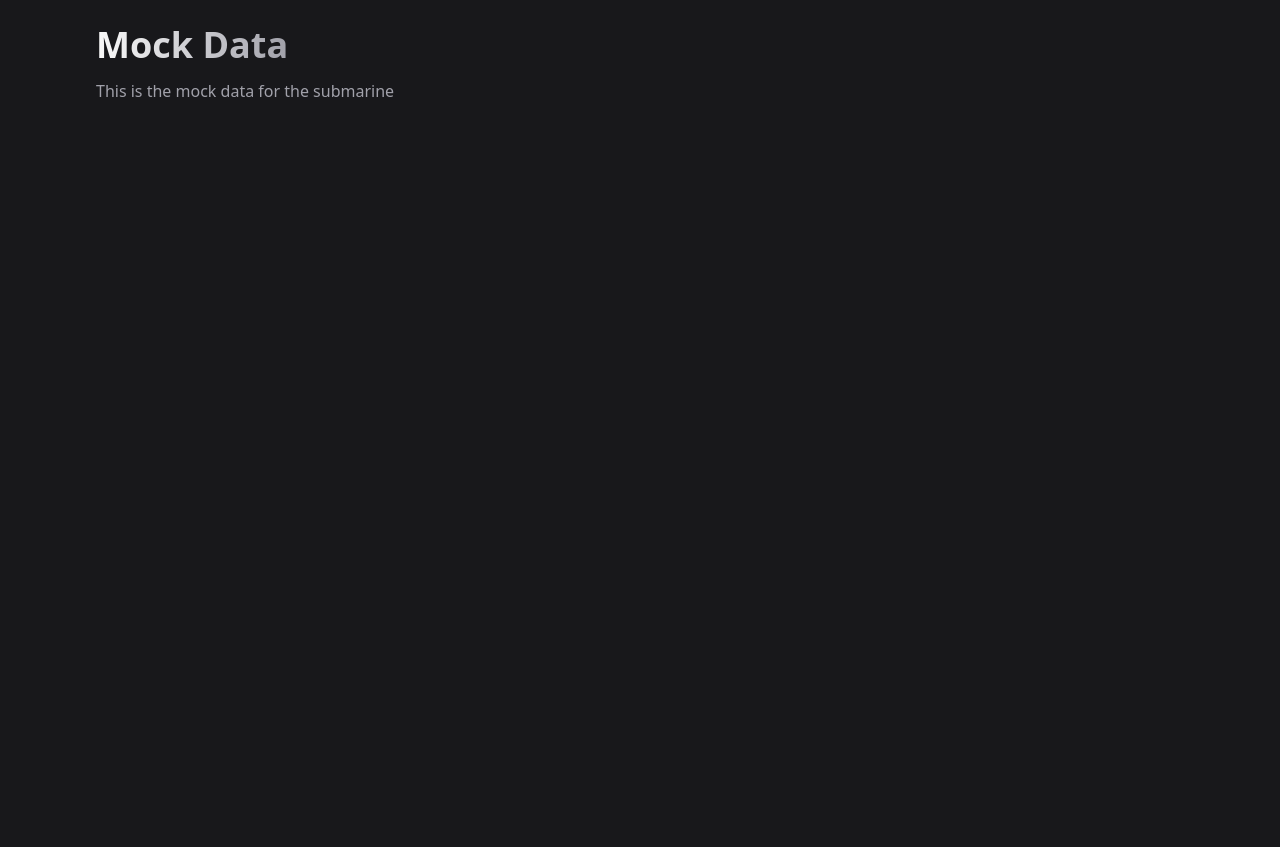
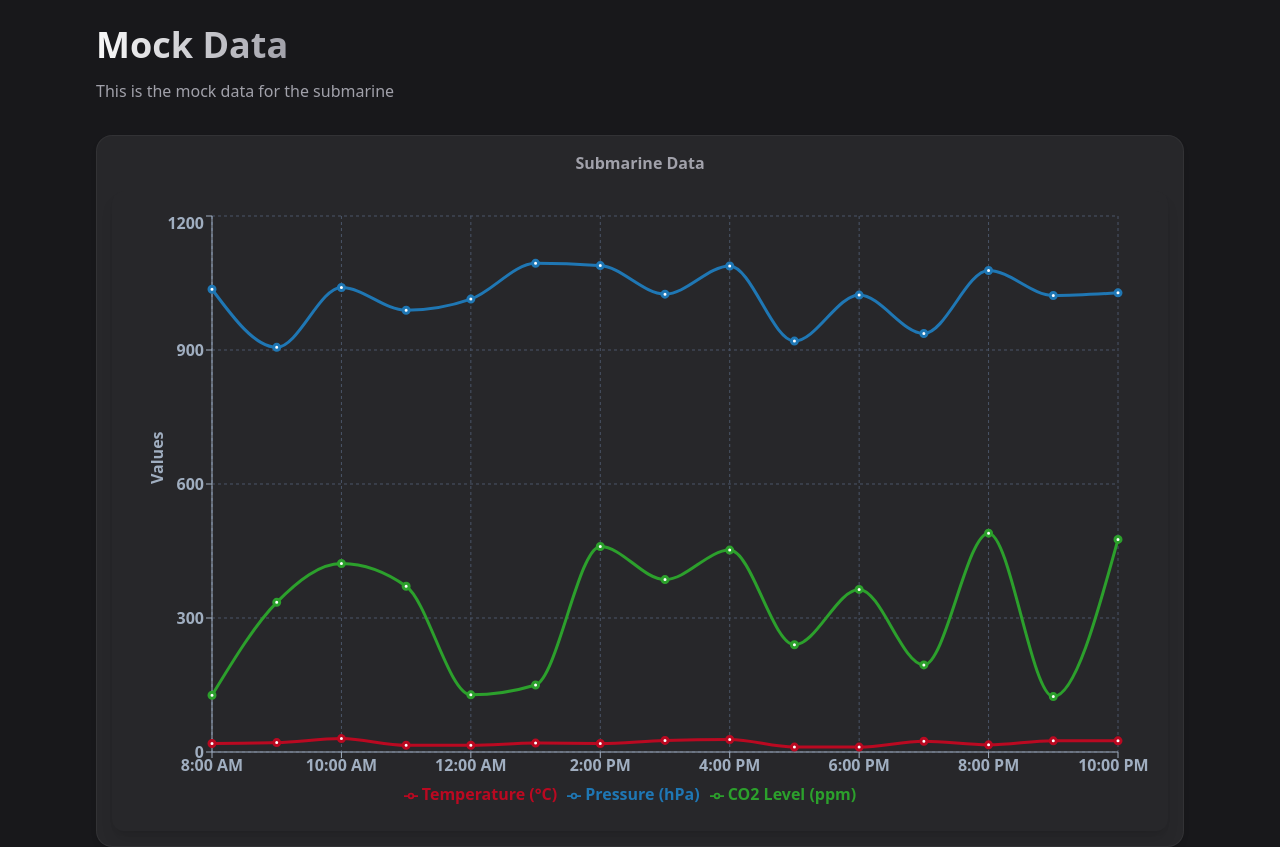
Before and after one commit to Zerefez/Submarine-client, a React (Create React App) app: page / in a window 1280 px wide. Shown: the part 1420-2267 px from the top of the page. Before the commit the page ends 1555 px from the top, so only its background shows below. Built offline with nearby package versions, Linux system fonts and the light colour scheme.

Commit message:
Update mockdata & graph

```diff
--- a/package.json
+++ b/package.json
@@ -10,6 +10,7 @@
     "react": "^18.3.1",
     "react-dom": "^18.3.1",
     "react-scripts": "5.0.1",
+    "recharts": "^2.13.0",
     "tailwind-scrollbar": "^3.1.0",
     "web-vitals": "^2.1.4"
   },
--- a/src/App.js
+++ b/src/App.js
@@ -1,6 +1,6 @@
 import About from './components/about';
+import Mockdata from './components/data/mockdata';
 import Header from './components/header';
-import Mockdata from './components/mockdata';
 import Options from './components/options';
 import Submarines from './components/submarines';
 
--- a/src/components/mockdata.js
+++ b/src/components/data/mockdata.js
@@ -1,29 +1,41 @@
 
 import React from 'react';
 
+import Graph from '../graph';
 
 const generateRandomData = (startHour, endHour, isAM) => {
     const data = [];
     const period = isAM ? 'AM' : 'PM';
+
     for (let i = startHour; i <= endHour; i++) {
       const newEntry = {
         time: `${i}:00 ${period}`,
+        // Generate temperature between 10°C and 30°C
         temperature_in: Math.floor(Math.random() * (30 - 10 + 1)) + 10,
-        pressure: Math.floor(Math.random() * (30 - 10 + 1)) + 10,
+
+        // Generate pressure between 900 hPa and 1100 hPa (realistic sea-level pressure range)
+        pressure: Math.floor(Math.random() * (1100 - 900 + 1)) + 900,
+
+        // Generate CO2 level between 100 and 500 ppm
         co2Level: Math.floor(Math.random() * (500 - 100 + 1)) + 100,
       };
+
       data.push(newEntry);
     }
+
     return data;
   };
 
+  // Generate data for the morning (8 AM to 12 PM) and afternoon (1 PM to 10 PM)
   const morningData = generateRandomData(8, 12, true);
   const afternoonData = generateRandomData(1, 10, false);
 
+  // Combine both datasets
   const data = [...morningData, ...afternoonData];
 
   console.log(data);
   export { data };
+
 
 
 const Mockdata = () => {
@@ -36,6 +48,9 @@ const Mockdata = () => {
             <p className="text-zinc-400 mt-3 mb-8 max-w-[50ch]">
                 This is the mock data for the submarine
             </p>
+            <div className="text-zinc-400 font-bold grid gap-x-4 gap-y-5 grid-cols-1">
+              <Graph data={data} title="Submarine Data" />
+            </div>
         </div>
     </section>
   )
--- a/src/components/graph.js
+++ b/src/components/graph.js
@@ -1,35 +1,35 @@
+import React from 'react';
 import {
     CartesianGrid,
     Legend,
     Line,
     LineChart,
+    ResponsiveContainer,
     Text,
     Tooltip,
     XAxis,
     YAxis
 } from 'recharts';
-  function Graph(props) {
-    const { data, label, name, title } = props;
 
-    console.log('DATA RECIEVED!!', data);
-
+function Graph({ data, title }) {
   return (
-      <div>
+    <div className="relative p-4 rounded-2xl bg-zinc-800 hover:bg-zinc-700/50 active:bg-zinc-700/60 ring-1 ring-inset ring-zinc-50/5 transition-colors shadow-md">
+      <div className="text-center mb-4">
         <Text
-          x={500} // Adjust the position as needed
-          y={30} // Adjust the position as needed
-          textAnchor="middle" // Align text to the middle
-          fontSize="50px"
+          x={500}
+          y={30}
+          textAnchor="middle"
+          fontSize="30px"
           fontWeight="bold"
-          fill="#333" // Text color
+          fill="#FFF"
         >
           {title}
         </Text>
+      </div>
 
+      <div className="rounded-xl bg-zinc-800 p-5 shadow-lg">
+        <ResponsiveContainer width="100%" height={600}>
           <LineChart
-          className="shadow-md rounded mt-[5px] p-10 border ml-10"
-          width={1000}
-          height={600}
             data={data}
             margin={{
               top: 5,
@@ -38,21 +38,44 @@ import {
               bottom: 5,
             }}
           >
-          <CartesianGrid strokeDasharray="3 3" />
-          <XAxis dataKey="created_at" />
-          <YAxis yAxisId="left" label={label} />
+            <CartesianGrid strokeDasharray="3 3" stroke="#4A5568" />
+            <XAxis dataKey="time" stroke="#A0AEC0" />
+            <YAxis label={{ value: "Values", angle: -90, position: 'insideLeft', fill: '#A0AEC0' }} stroke="#A0AEC0" />
             <Tooltip />
             <Legend />
+
+            {/* Line for Temperature */}
             <Line
-            yAxisId="left"
               type="monotone"
-            dataKey="measurement_data"
+              dataKey="temperature_in"
               stroke="#ba0921"
               strokeWidth={3}
               activeDot={{ r: 8 }}
-            name={name}
+              name="Temperature (°C)"
+            />
+
+            {/* Line for Pressure */}
+            <Line
+              type="monotone"
+              dataKey="pressure"
+              stroke="#1f77b4"
+              strokeWidth={3}
+              activeDot={{ r: 8 }}
+              name="Pressure (hPa)"
+            />
+
+            {/* Line for CO2 Level */}
+            <Line
+              type="monotone"
+              dataKey="co2Level"
+              stroke="#2ca02c"
+              strokeWidth={3}
+              activeDot={{ r: 8 }}
+              name="CO2 Level (ppm)"
             />
           </LineChart>
+        </ResponsiveContainer>
+      </div>
     </div>
   );
 }
```
Also changed, not shown: src/components/data/data.js (added), 1 other file (tests, documents, lock files or other folders). Lines whose indentation alone changed are shown as unchanged.
